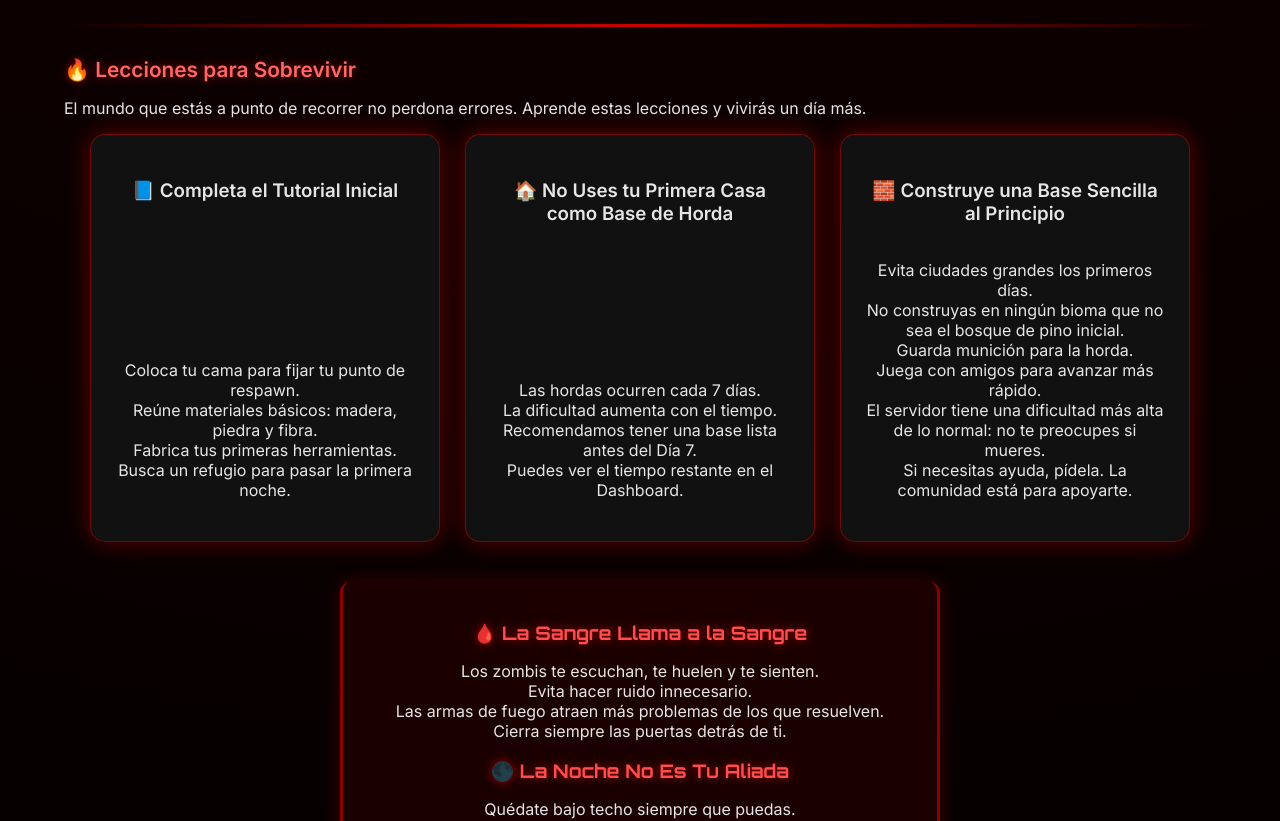
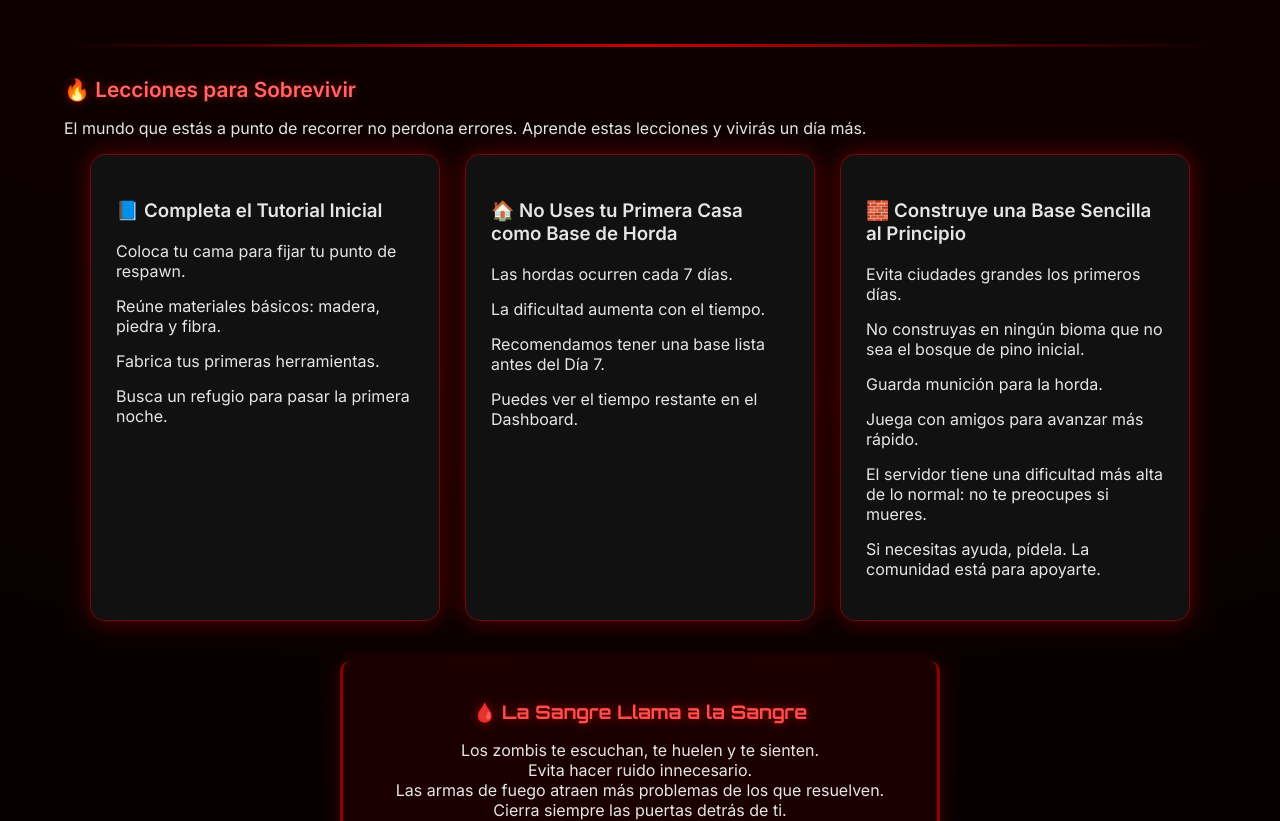
Before and after one commit to kasiri/7days-stats, a React (Vite) app: page /#/nuevos in a window 1280 px wide. Shown: the part 1560-2381 px from the top of the page. Built offline with nearby package versions, Linux system fonts and the light colour scheme.

Commit message:
Cambios finales en tarjetas de Guia

```diff
--- a/src/pages/Nuevos.tsx
+++ b/src/pages/Nuevos.tsx
@@ -51,7 +51,7 @@ export default function Nuevos(): React.ReactElement {
 
       {/* PUNTO 1 */}
       <SectionTitle>🛠️ Preparativos Antes de Entrar</SectionTitle>
-<SectionContent>
+      <SectionContent className="no-gap">
         <div className="survival-card-red no-bullets">
           <p>
             Antes de poner un pie en este mundo devastado, debes asegurarte de que tu equipo
@@ -65,7 +65,7 @@ export default function Nuevos(): React.ReactElement {
               <Link to="/mods">🧩 Página de Mods</Link>
             </li>
             <li>
-        Extrae la carpeta <strong>Mods</strong> en la ruta de instalación del juego.
+              Extrae la carpeta <strong>Mods</strong> en la ruta de instalación del juego (Desde steam, en vuestra biblioteca buscad el 7 days - Click derecho - Administrar - Ver archivos locales, y copias el contenido del archivo (extraído) en la carpeta mods).
             </li>
           </ul>
 
@@ -74,9 +74,6 @@ export default function Nuevos(): React.ReactElement {
           </p>
         </div>
       </SectionContent>
-
-
-
 
       <div className="bloody-separator"></div>
 
@@ -111,8 +108,9 @@ export default function Nuevos(): React.ReactElement {
 
       <div className="bloody-separator"></div>
 
-      {/* PUNTO 3 */}
+      {/* PUNTO 3 — TARJETAS NUEVAS SIN HUECO */}
       <SectionTitle>🔥 Lecciones para Sobrevivir</SectionTitle>
+
       <SectionContent>
         <p>
           El mundo que estás a punto de recorrer no perdona errores.
@@ -121,7 +119,7 @@ export default function Nuevos(): React.ReactElement {
 
         <div className="staff-row">
 
-    <div className="staff-card no-bullets">
+          <div className="lesson-card no-bullets">
             <h3>📘 Completa el Tutorial Inicial</h3>
             <ul>
               <li>Coloca tu cama para fijar tu punto de respawn.</li>
@@ -131,7 +129,7 @@ export default function Nuevos(): React.ReactElement {
             </ul>
           </div>
 
-    <div className="staff-card no-bullets">
+          <div className="lesson-card no-bullets">
             <h3>🏠 No Uses tu Primera Casa como Base de Horda</h3>
             <ul>
               <li>Las hordas ocurren cada 7 días.</li>
@@ -141,7 +139,7 @@ export default function Nuevos(): React.ReactElement {
             </ul>
           </div>
 
-    <div className="staff-card no-bullets">
+          <div className="lesson-card no-bullets">
             <h3>🧱 Construye una Base Sencilla al Principio</h3>
             <ul>
               <li>Evita ciudades grandes los primeros días.</li>
@@ -155,6 +153,7 @@ export default function Nuevos(): React.ReactElement {
 
         </div>
 
+        {/* BLOQUE ÉPICO FINAL */}
         <div className="epic-block-container">
           <div className="epic-block-line"></div>
 
--- a/style.css
+++ b/style.css
@@ -1101,3 +1101,19 @@ li.no-bullets {
     padding-left: 0 !important;
     margin-left: 0 !important;
 }
+
+
+.lesson-card {
+    background: rgba(20, 20, 20, 0.85);
+    padding: 25px;
+    border-radius: 15px;
+    border: 1px solid rgba(255, 0, 0, 0.4);
+    box-shadow: 0 0 25px rgba(255, 0, 0, 0.35);
+    width: 350px;
+    text-align: left;
+    animation: fadeIn 1s ease;
+}
+
+.lesson-card ul li {
+    margin-bottom: 15px; /* separa las líneas */
+}
```
Lines whose indentation alone changed are shown as unchanged.
